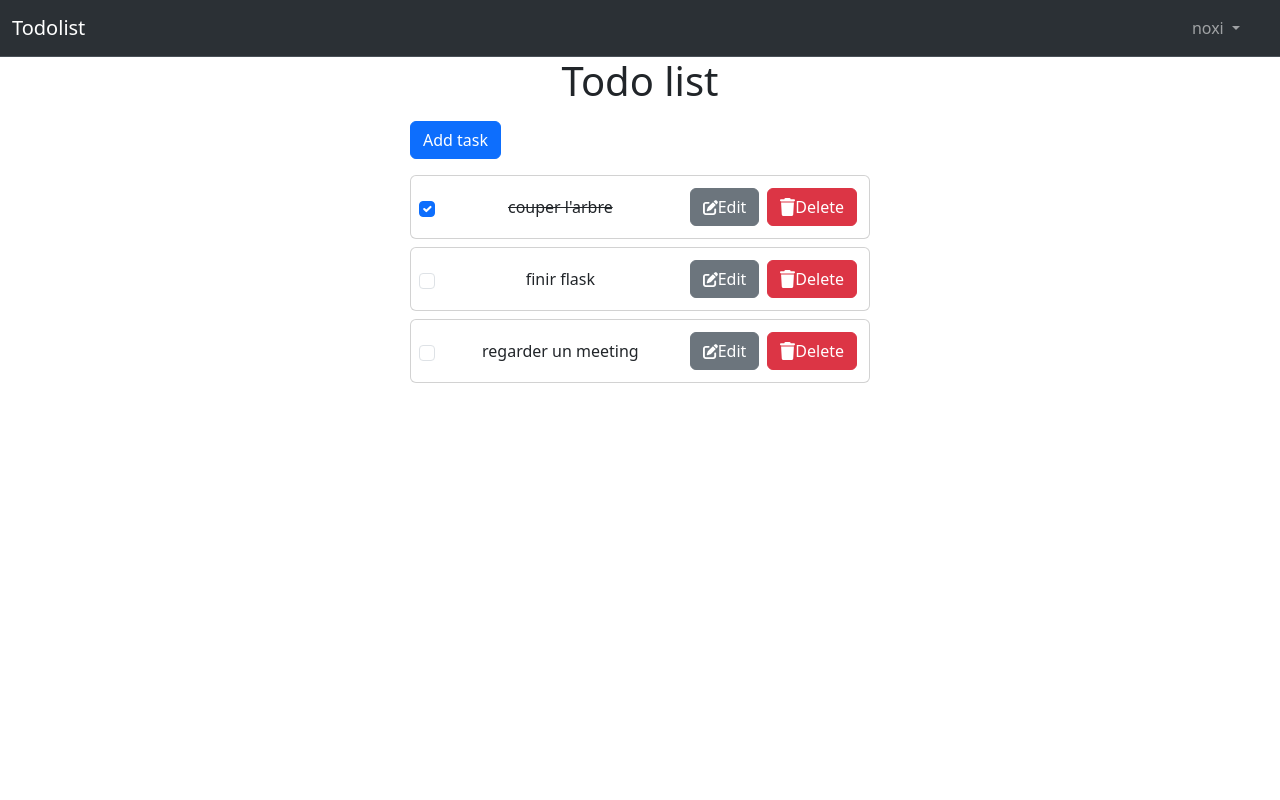
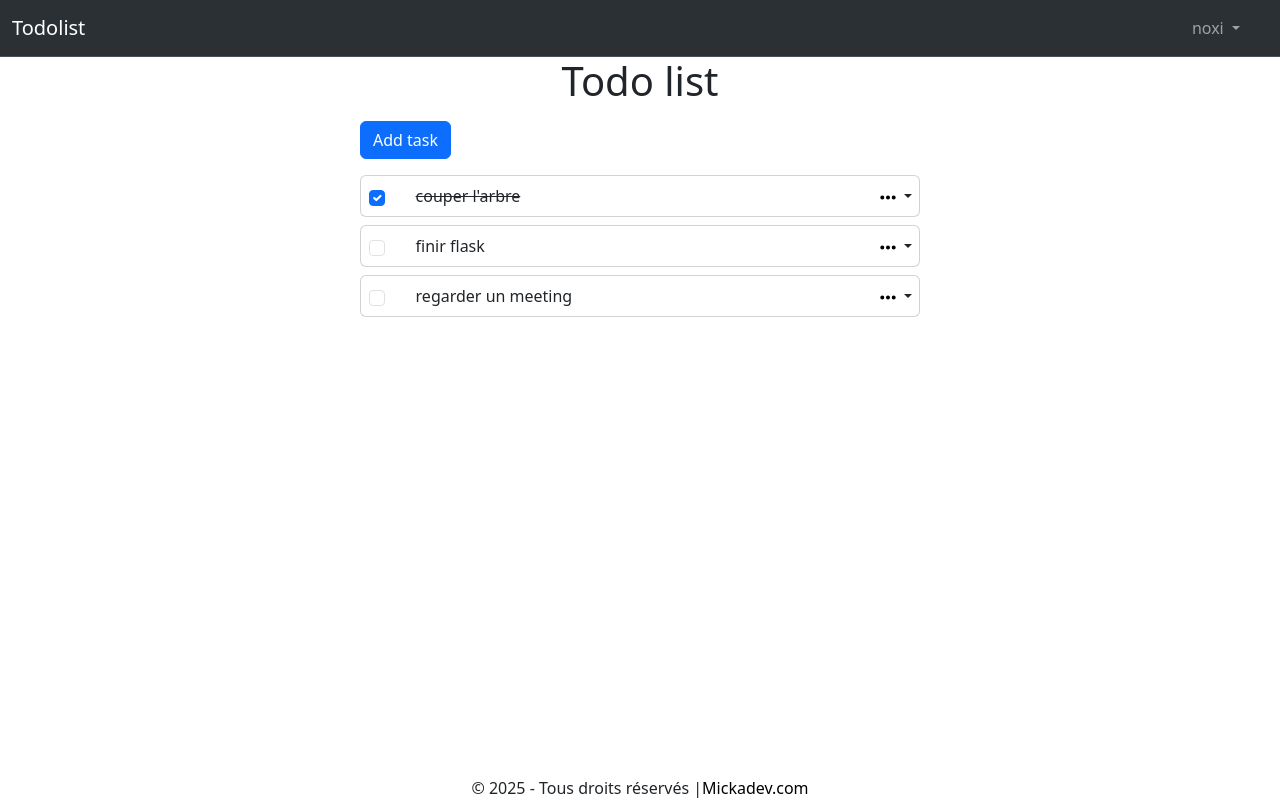
Before and after one commit to noxbike/todolist-flask, a Flask app: page / in a window 1280 px wide. Run offline with Flask 3, Linux system fonts and the light colour scheme; a user stored in the database is signed in; data comes from the database, SQL or seed files in the repository; both versions use the stored data as it was after the commit.

Commit message:
redesign the list of task

```diff
--- a/todolist/templates/base.html
+++ b/todolist/templates/base.html
@@ -42,6 +42,9 @@
     </nav>
     {% block content %}
     {% endblock %}
+    <footer class="fixed-bottom d-flex align-items-center justify-content-center">
+      &copy; 2025 - Tous droits réservés | <a href="mickadev.com" class="text-black text-decoration-none"> Mickadev.com</a>
+    </footer>
     <script src="https://cdn.jsdelivr.net/npm/bootstrap@5.3.3/dist/js/bootstrap.bundle.min.js" integrity="sha384-YvpcrYf0tY3lHB60NNkmXc5s9fDVZLESaAA55NDzOxhy9GkcIdslK1eN7N6jIeHz" crossorigin="anonymous"></script>
 </body>
 </html>
--- a/todolist/templates/todolist.html
+++ b/todolist/templates/todolist.html
@@ -6,7 +6,7 @@ Todolist
 <div style="text-align: center;">
     <h1>Todo list</h1>
 </div>
-<div class="container-sm" style="max-width: 500px;">
+<div class="container-sm" style="max-width: 600px;">
     <button type="button" class="btn btn-primary m-2" data-bs-toggle="modal" data-bs-target="#exampleModal" data-bs-whatever="@getbootstrap">Add task</button>
     <div class="modal fade" id="exampleModal" tabindex="-1" aria-labelledby="exampleModalLabel" aria-hidden="true">
         <div class="modal-dialog">
@@ -47,11 +47,23 @@ Todolist
     </div>
     {% for todo in todos %}
         <div class="card m-2 ">
-            <div class="card-body d-flex align-items-center justify-content-between w-100 p-2">
+            <div class="card-body d-flex align-items-center justify-content-between w-100 p-2" >
                 <input class="form-check-input" type="checkbox" onchange="window.location.href='{{url_for('toggle_completion', task_id=todo.id)}}'" {{'checked' if todo.completed else ''}} value="" id="flexCheckDefault">
-                <p class="m-0"><span class="w-100 {{ 'text-decoration-line-through' if todo.completed else '' }}">{{todo.title}}</span></p>
+                <div style="width: 80%;">
+                    <p class="m-0"><span class="w-100 {{ 'text-decoration-line-through' if todo.completed else '' }}">{{todo.title}}</span></p>
+                </div>
                 <div class="d-flex align-items-center justify-content-between">
-                    <button type="button" data-bs-toggle="modal" data-bs-target="#exampleModal{{todo.id}}" data-bs-whatever="@getbootstrap" class="btn btn-secondary d-flex align-items-center justify-content-between m-1"><img src="{{ url_for('static', filename='icons/pensquare.svg')}}" alt="icon" width="15px"> Edit</button>
+                    <a  style="padding-right: 15px;" class="nav-link dropdown-toggle" href="#" role="button" data-bs-toggle="dropdown" aria-expanded="false">
+                        <img src="{{ url_for('static', filename='icons/ellipsis.svg') }}" alt="ellipsis">
+                    </a>
+                    <ul class="dropdown-menu">
+                        <li>
+                            <a style="cursor: pointer;" data-bs-toggle="modal" data-bs-target="#exampleModal{{todo.id}}" data-bs-whatever="@getbootstrap" class="dropdown-item d-flex align-items-center"><img src="{{ url_for('static', filename='icons/pensquare.svg')}}" alt="icon" width="15px"> Edit</a>
+                        </li>
+                        <li>
+                            <a href="{{ url_for('delete_task', task_id=todo.id)}}" class="dropdown-item d-flex align-items-center"><img src="{{ url_for('static', filename='icons/trash.svg')}}" alt="icon" width="15px"> Delete</a>
+                        </li>
+                    </ul>
                     <div class="modal fade" id="exampleModal{{todo.id}}" tabindex="-1" aria-labelledby="exampleModalLabel" aria-hidden="true">
                         <div class="modal-dialog">
                             <div class="modal-content">
@@ -89,7 +101,7 @@ Todolist
                             </div>
                         </div>
                     </div>
-                    <a href="{{ url_for('delete_task', task_id=todo.id)}}" class="btn btn-danger d-flex align-items-center justify-content-between m-1"><img src="{{ url_for('static', filename='icons/trash.svg')}}" alt="icon" width="15px"> Delete</a>
+
                 </div>
             </div>
         </div>
```
Also changed, not shown: instance/todolist.db, todolist/static/icons/ellipsis.svg (added), todolist/static/icons/pensquare.svg, todolist/static/icons/trash.svg.
